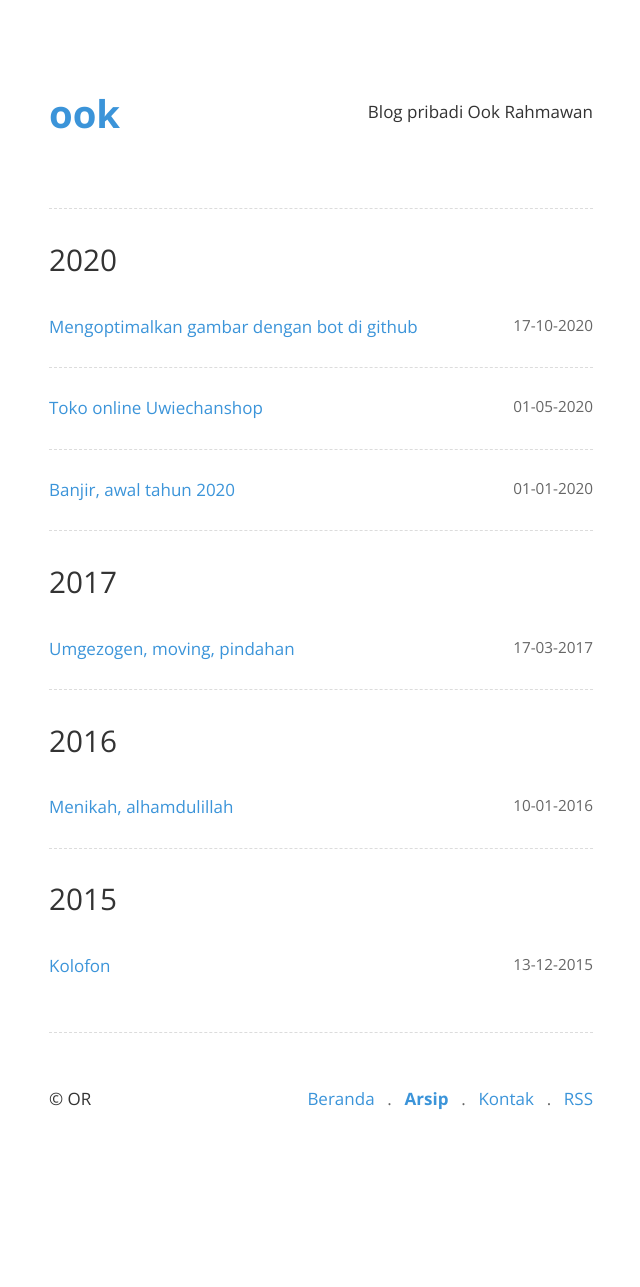
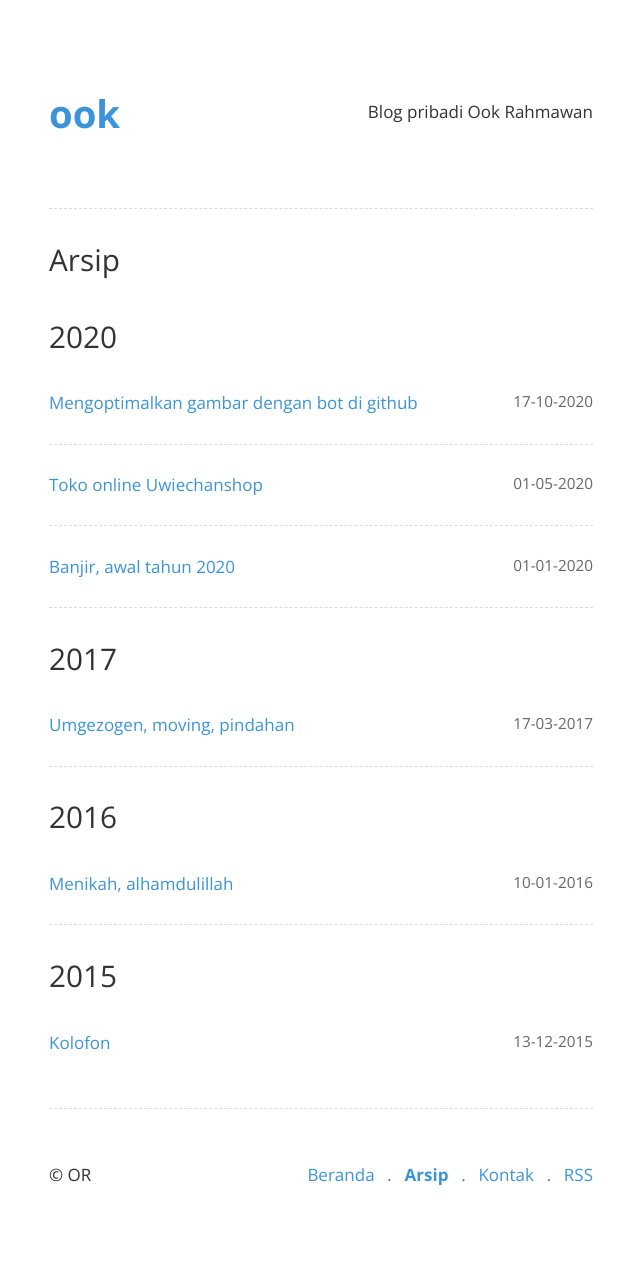
Before and after one commit to krhmwn/krhmwn.github.io, a Jekyll site: the page built from archive.html, in a window 1280 px wide. Shown: the whole page, without its empty margins (319-959 px from the left). Built offline with Jekyll 4.4.1, drawn with Linux system fonts in a browser that asks for light colours; before the commit the page ends 1210 px from its top, so only the background shows below that.

Commit message:
Update v.1.0.2

```diff
--- a/archive.html
+++ b/archive.html
@@ -5,17 +5,14 @@ title: null
 
 {% include header.html %}
 <article>
+<h2>Arsip</h2>
 {% for post in site.posts %}
 {% capture post_year %}{{ post.date | date: "%Y" }}{% endcapture %}
 {% if post_year != current_year %}
-<h2>
-{{ post_year }}
-</h2>
+<h2>{{ post_year }}</h2>
 {% assign current_year = post_year %}
 {% endif %}
-<span class="archivelist">
-<a href="{{ post.url }}">{{ post.title }}</a><time datetime="{{ post.date | date: '%Y-%m-%d' }}">{{ post.date | date: "%d-%m-%Y" }}</time>
-</span>
+<span class="archivelist"><a href="{{ post.url }}">{{ post.title }}</a><time datetime="{{ post.date | date: '%Y-%m-%d' }}">{{ post.date | date: "%d-%m-%Y" }}</time></span>
 {% endfor %}
 </article>
 {% include footer.html %}
```
